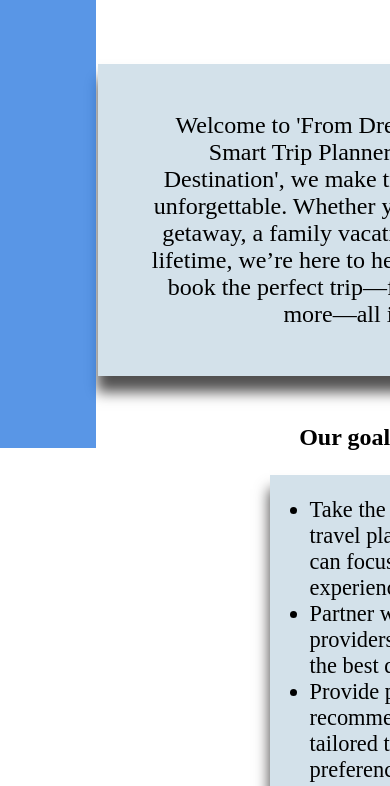
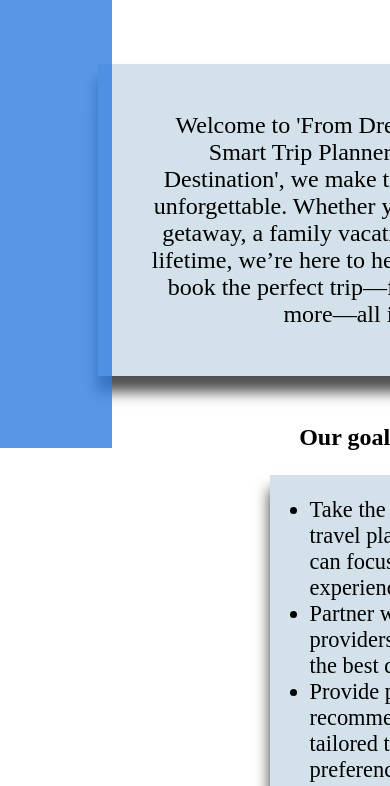
Before and after one commit to heydarRasoul/Css-assignments, a plain HTML site: page Reservation-wform-refactor/pages/home.html in a window 390 px wide. Shown: the part 396-1182 px from the top of the page. Drawn offline with Linux system fonts and the light colour scheme; grey boxes are pictures that could not be loaded; a web font is replaced by a local one.

Commit message:
Adjusting the width of the vertical navbar

```diff
--- a/Reservation-wform-refactor/styles/navbar.css
+++ b/Reservation-wform-refactor/styles/navbar.css
@@ -45,7 +45,7 @@ a {
     align-items: center;
     position: fixed;
     top: 0px;
-    width: 6em;
+    width: 7em;
     height: 100%;
     background-color: rgba(48, 124, 224, 0.8);
   }
```
